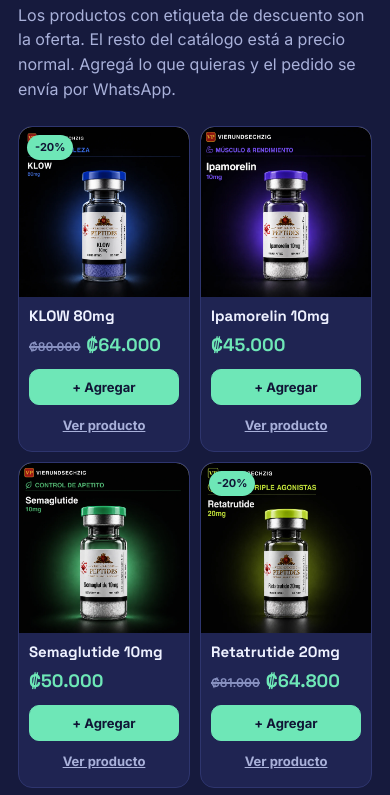
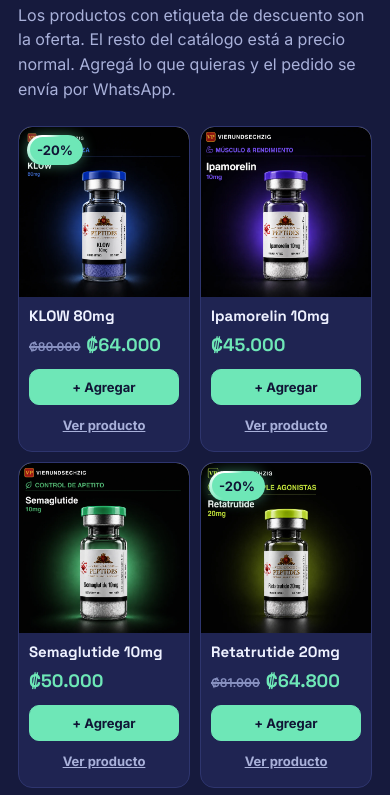
Before and after one commit to jefficloud15-cell/-vierundsechzigpeptides, a plain HTML site: page ofertas/index.html in a window 390 px wide. Shown: the part 1032-1827 px from the top of the page. Drawn offline with Linux system fonts and the light colour scheme.

Commit message:
Add files via upload
YEAHH

```diff
--- a/ofertas/index.html
+++ b/ofertas/index.html
@@ -58,7 +58,11 @@ section.alt{background:var(--bg2)}
 .card:hover{transform:translateY(-3px);border-color:rgba(110,231,183,.5)}
 .thumb{position:relative;background:#E8ECFA;aspect-ratio:1/1;max-height:260px;overflow:hidden}
 .thumb img{width:100%;height:100%;object-fit:cover;display:block}
-.pct{position:absolute;top:12px;left:12px;background:var(--mint);color:var(--ink-on);font-weight:800;font-size:12px;padding:5px 10px;border-radius:999px}
+.pct{position:absolute;top:12px;left:12px;color:var(--ink-on);font-weight:800;font-size:14px;padding:6px 12px;border-radius:999px;overflow:hidden;isolation:isolate;box-shadow:0 0 14px rgba(110,231,183,.45)}
+.pct::before{content:"";position:absolute;left:50%;top:50%;width:200%;aspect-ratio:1;background:conic-gradient(var(--mint) 0 55%,#fff 76%,#fff 82%,var(--mint) 98%);transform:translate(-50%,-50%);animation:pct-spin 2.4s linear infinite;z-index:-2}
+.pct::after{content:"";position:absolute;inset:2.5px;border-radius:inherit;background:var(--mint);z-index:-1}
+@keyframes pct-spin{to{transform:translate(-50%,-50%) rotate(1turn)}}
+@media (prefers-reduced-motion:reduce){.pct::before{animation:none}}
 .cbody{padding:18px;display:flex;flex-direction:column;gap:8px;flex:1;min-width:0}
 .cbody h3{font-size:22px}
 .prices{display:flex;align-items:baseline;gap:12px;flex-wrap:wrap;margin-top:4px}
@@ -116,7 +120,7 @@ details p{color:var(--mut);margin:10px 0 0;font-size:15px}
   .new{font-size:18px}
   .old{font-size:12px;text-decoration-thickness:2px}
   .por{display:none}
-  .pct{top:8px;left:8px;font-size:11px;padding:4px 8px}
+  .pct{top:8px;left:8px;font-size:13px;padding:5px 10px}
   .btns{flex-direction:column;gap:6px;padding-top:4px}
   .btns .add,.btns .ghost{width:100%;padding:9px 6px;font-size:13px;border-radius:10px}
   .btns .ghost{border:0;color:var(--mut);text-decoration:underline;padding:4px}
```
